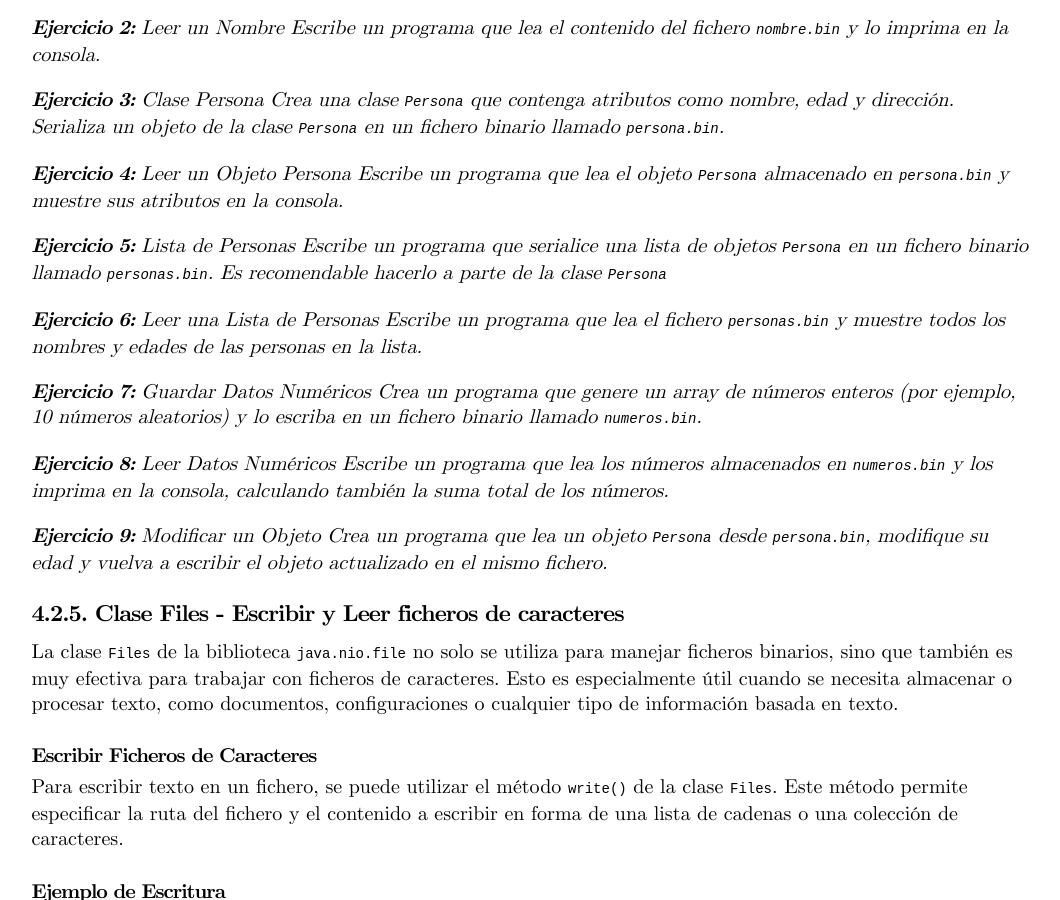
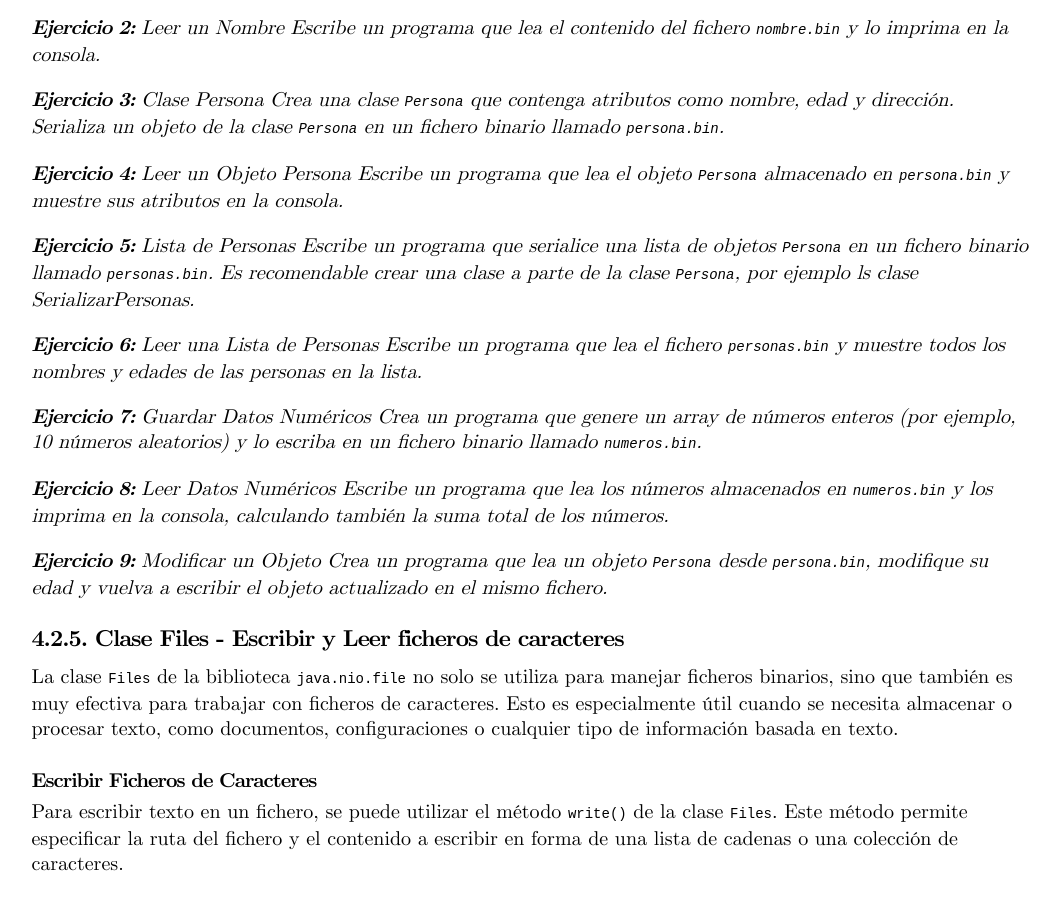
Before and after one commit to TeoRojas/teorojas.github.io, a Jekyll site: the page built from acceso-a-datos/UD01-teoria.md, in a window 1280 px wide and 900 px high, scrolled down 19660 px. Shown: the whole window, without its empty margins (103-1163 px from the left). Built offline with Jekyll 4.4.1, drawn with Linux system fonts in a browser that asks for light colours; nearby versions of some CDN libraries.

Commit message:
edit exercises Serializers

```diff
--- a/acceso-a-datos/UD01-teoria.md
+++ b/acceso-a-datos/UD01-teoria.md
@@ -617,7 +617,7 @@ La serialización se utiliza en varias situaciones, incluyendo:
 *Escribe un programa que lea el objeto `Persona` almacenado en `persona.bin` y muestre sus atributos en la consola.*
 
 **_Ejercicio 5:_** *Lista de Personas*
-*Escribe un programa que serialice una lista de objetos `Persona` en un fichero binario llamado `personas.bin`. Es recomendable hacerlo a parte de la clase `Persona`*
+*Escribe un programa que serialice una lista de objetos `Persona` en un fichero binario llamado `personas.bin`. Es recomendable crear una clase  a parte de la clase `Persona`, por ejemplo ls clase SerializarPersonas.*
 
 **_Ejercicio 6:_** *Leer una Lista de Personas*
 *Escribe un programa que lea el fichero `personas.bin` y muestre todos los nombres y edades de las personas en la lista.*
```
